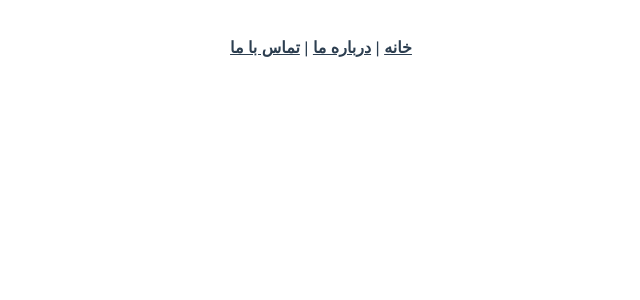
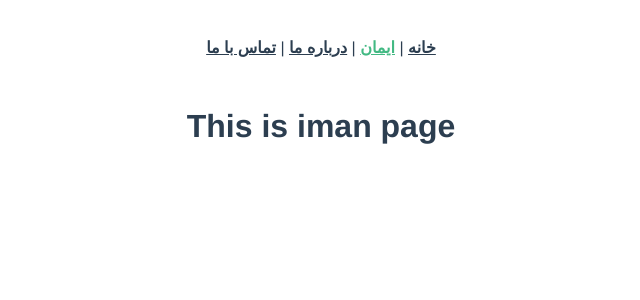
Before and after one commit to codepop-fa/Vue3Course, a Vue app: page /user/iman in a window 1280 px wide. Shown: the top 300 px of the page, without its empty margins (319-959 px from the left). Built offline with nearby package versions, Linux system fonts and the light colour scheme.

Commit message:
finish lesson6

```diff
--- a/src/App.vue
+++ b/src/App.vue
@@ -1,6 +1,7 @@
 <template>
   <div id="nav">
     <router-link :to="{ name: 'Home'}">خانه</router-link> |
+    <router-link :to="{ name:  'user', params: {username: 'iman'}}">ایمان</router-link> |
     <router-link to="/about">درباره ما</router-link> |
      <router-link to="/contact">تماس با ما</router-link>
   </div>
--- a/src/router/index.js
+++ b/src/router/index.js
@@ -1,6 +1,7 @@
 import { createRouter, createWebHistory } from "vue-router";
 import Home from "../views/Home.vue";
 import Contact from '../views/Contact.vue';
+import User from '../views/User.vue';
 
 const routes = [
   {
@@ -27,6 +28,12 @@ const routes = [
     name: "Contact",
     component: Contact,
   },
+  {
+    path: "/user/:username",
+    name: "user",
+    component: User,
+    props: true
+  }
 ];
 
 const router = createRouter({
--- /dev/null
+++ b/src/views/User.vue
@@ -0,0 +1,11 @@
+<template>
+  <div class="user">
+    <h1> This is  {{ username }} page </h1>
+  </div>
+</template>
+
+<script>
+export default {
+   props: ["username"]
+}
+</script>
```
